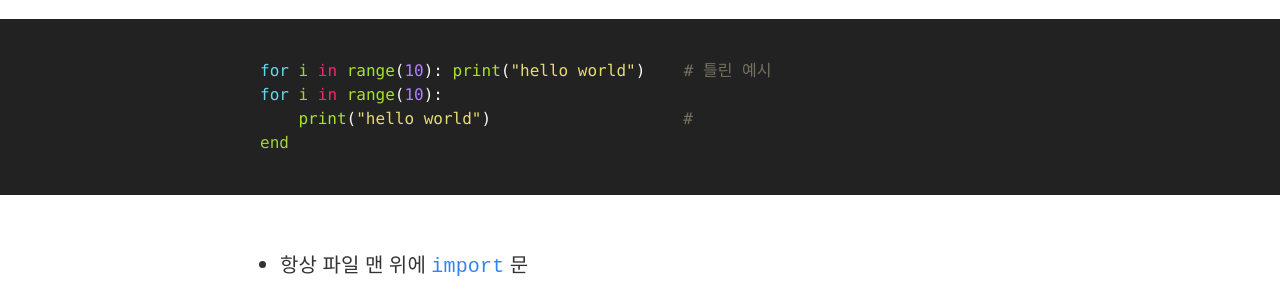
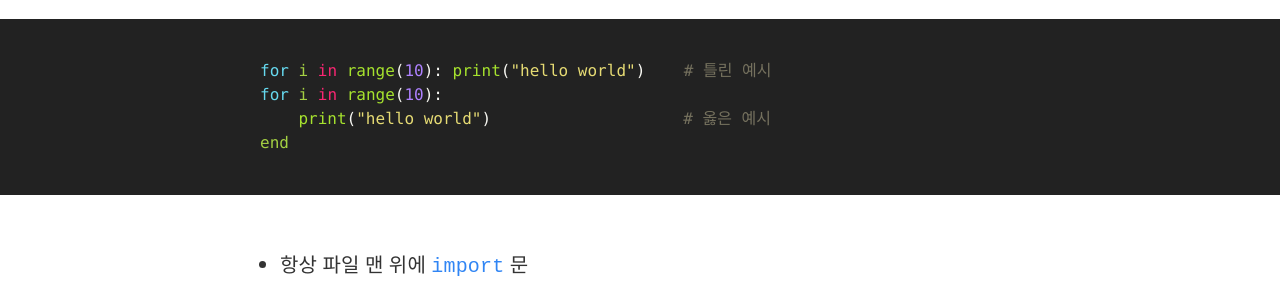
Before and after one commit to hcnoh/blog-prev, a Jekyll site: the page built from _posts/2018-09-09-effective-python-way02.md, in a window 1280 px wide and 900 px high, scrolled down 3373 px. Shown: the part 151-446 px from the top of the window. Built offline with Jekyll 4.4.1, drawn with Linux system fonts in a browser that asks for light colours; comment, search, counter and statistics services are not loaded.

Commit message:
Update 2018-09-09-effective-python-way02.md

```diff
--- a/_posts/2018-09-09-effective-python-way02.md
+++ b/_posts/2018-09-09-effective-python-way02.md
@@ -57,7 +57,7 @@ a=b       # 틀린 예시
 {% highlight python %}
 for i in range(10): print("hello world")    # 틀린 예시
 for i in range(10):
-    print("hello world")                    #
+    print("hello world")                    # 옳은 예시
 end
 {% endhighlight %}
 - 항상 파일 맨 위에 `import` 문
```
